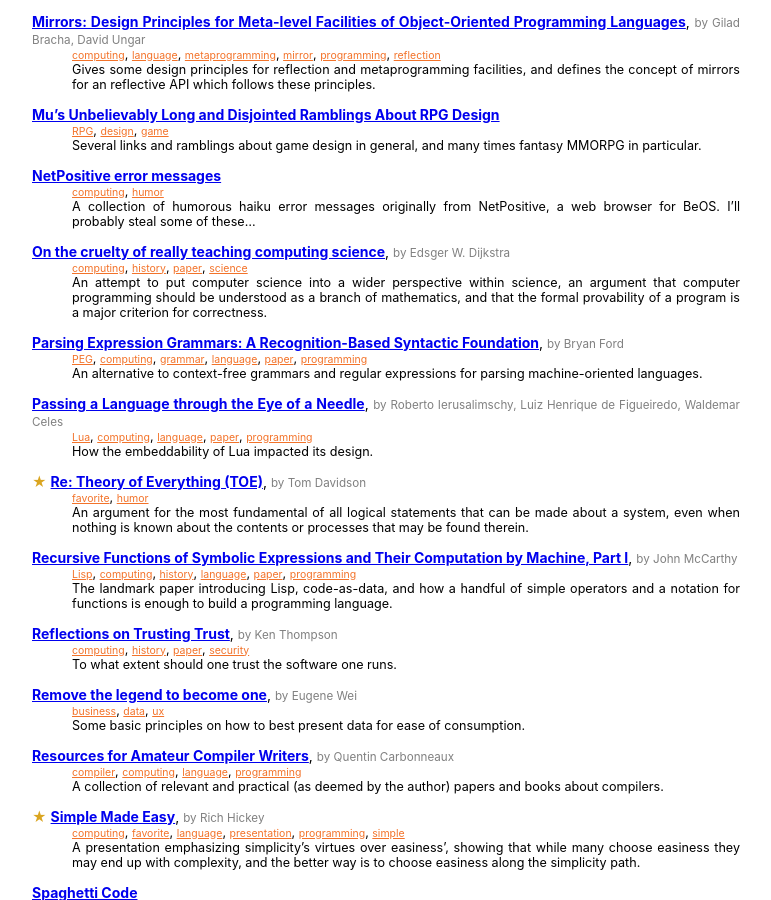
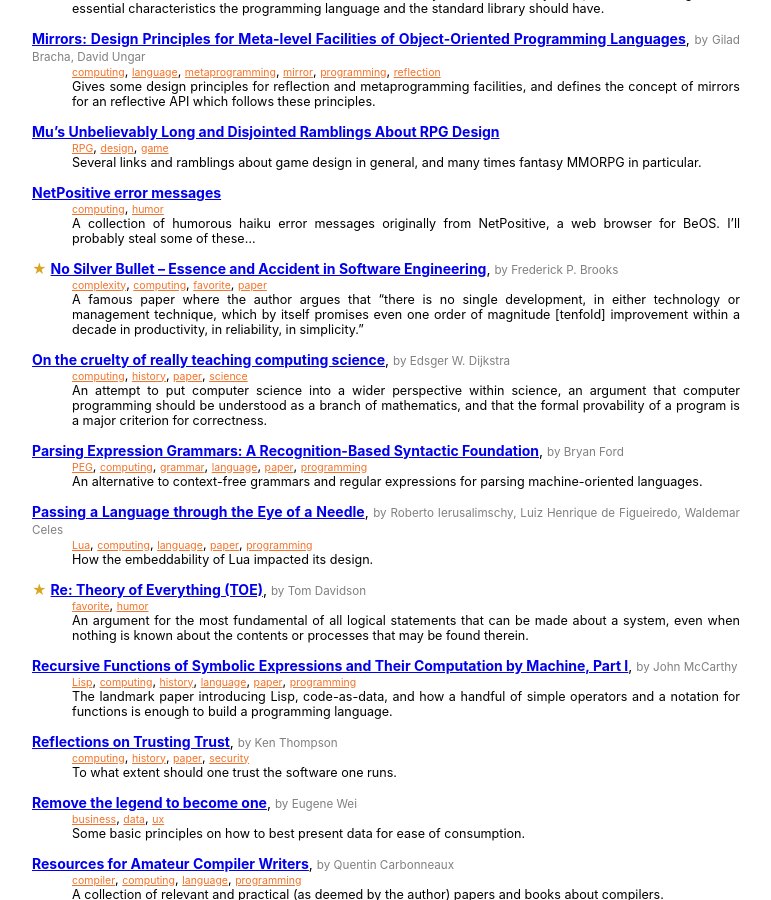
Before and after one commit to hanjos/hanjos.github.io, a Jekyll site: the page built from bookmarks.md, in a window 1280 px wide and 900 px high, scrolled down 2643 px. Shown: the whole window, without its empty margins (322-1093 px from the left). Built offline with Jekyll 4.4.1, drawn with Linux system fonts in a browser that asks for light colours; some of the changed text lies outside the part shown.

Commit message:
Update bookmarks.yml

```diff
--- a/_data/bookmarks.yml
+++ b/_data/bookmarks.yml
@@ -325,3 +325,8 @@
   authors: Rich Hickey
   description: In his keynote at JVM Languages Summit 2009, Rich Hickey advocated for the reexamination of basic principles like state, identity, value, time, types, genericity, complexity, as they are used by OOP today, to be able to create the new constructs and languages to deal with the massive parallelism and concurrency of the future.
   tags: ['computing', 'concurrency', 'favorite', 'language', 'parallel', 'presentation', 'programming']
+- url: http://faculty.salisbury.edu/~xswang/Research/Papers/SERelated/no-silver-bullet.pdf
+  title: No Silver Bullet – Essence and Accident in Software Engineering
+  authors: Frederick P. Brooks
+  description: A famous paper where the author argues that "there is no single development, in either technology or management technique, which by itself promises even one order of magnitude [tenfold] improvement within a decade in productivity, in reliability, in simplicity."
+  tags: ['complexity', 'computing', 'favorite', 'paper']
```
